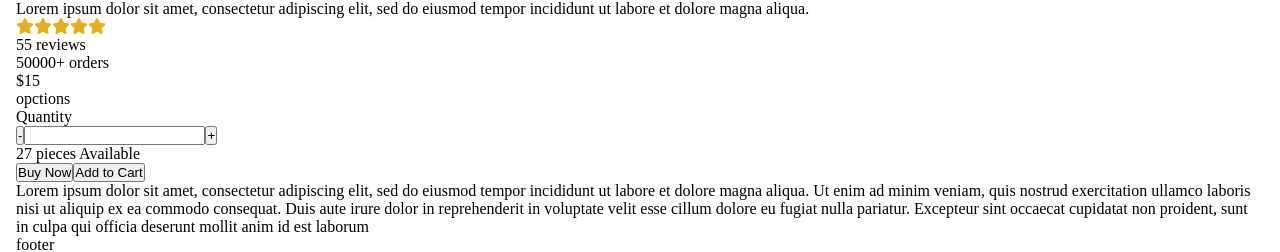
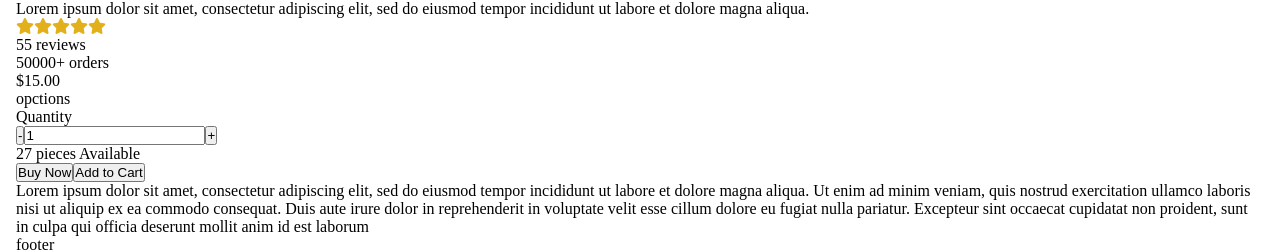
Before and after one commit to gwtpraveen/E-Commerse-site, a React (Vite) app: page /product/1 in a window 1280 px wide. Shown: the part 531-783 px from the top of the page. Built offline with nearby package versions, Linux system fonts and the light colour scheme.

Commit message:
add basic home page and basic search bar

```diff
--- a/src/components/Home.jsx
+++ b/src/components/Home.jsx
@@ -5,7 +5,10 @@ export default function Home() {
     const [data] = useOutletContext();
     return (
         <>
-            <Card object={data[0]}/>
+        {
+            data.map(item => <Card key={item._id} object={item}/>)
+        }
+
         </>
     )
 }
--- a/src/routes/ProductPage.jsx
+++ b/src/routes/ProductPage.jsx
@@ -1,10 +1,41 @@
-import { useParams } from "react-router-dom";
-import { useOutletContext } from "react-router-dom";
+import { useParams, useOutletContext } from "react-router-dom";
+import { useState, useRef } from "react";
 
 export default function ProductPage() {
     const parms = useParams();
     const [data, addToCart] = useOutletContext();
-    const product = data.filter(item => item._id == parms.id)[0]
+    const [quantity, setQuantity] = useState(1);
+    const product = data.filter(item => item._id == parms.id)[0];
+    const quantityValue = useRef();
+
+    const handleBlur = () => {
+        if (quantityValue.current.value > 0) {
+            setQuantity(quantityValue.current.value);
+        } else {
+            setQuantity(1)
+        }
+    }
+
+    const handleQuantityChange = (operate) => {
+        setQuantity(prevQuantity => {
+            let quantity = prevQuantity;
+            if (operate === "-") {
+                if (quantity >= 2) {
+                    quantity--;
+                }
+            } else if (operate === "+") {
+                quantity++;
+            } else {
+                let newQuentity = quantityValue.current.value;
+                quantity = newQuentity;
+            }
+            return quantity;
+        })
+
+
+
+    };
+
     return (
         <>
             <h1>{product.name}</h1>
@@ -25,16 +56,16 @@ export default function ProductPage() {
                         <p>55 reviews</p>
                         <p>{product.totalSold}+ orders</p>
                     </div>
-                    <p>${product.price}</p>
+                    <p>${product.price.toFixed(2)}</p>
                     <div>
                         <p>opctions</p>
                     </div>
                     <p>Quantity</p>
                     <div>
                         <div>
-                            <button>-</button>
-                            <input type="number" name="" id="" min={0} />
-                            <button>+</button>
+                            <button onClick={() => handleQuantityChange("-")}>-</button>
+                            <input type="number" name="" id="" min={0} value={quantity} onChange={() => handleQuantityChange("value")} ref={quantityValue} onBlur={handleBlur}/>
+                            <button onClick={() => handleQuantityChange("+")}>+</button>
                         </div>
                         <p>27 pieces Available</p>
                     </div>
@@ -44,7 +75,7 @@ export default function ProductPage() {
                             id: product._id,
                             price: product.price,
                             name: product.name,
-                            quantity: 1
+                            quantity: quantity
                         })}>Add to Cart</button>
                     </div>
                     <p>{product.discriptionLong}</p>
--- a/src/routes/Root.jsx
+++ b/src/routes/Root.jsx
@@ -11,7 +11,6 @@ export default function Root() {
     const [data, setData] = useState(productsData);
     const addToCart = (product) => {
         setCart(prevCart => {
-            console.log(prevCart)
             let cart = [...prevCart];
             cart.push(product);
             return cart;
@@ -23,10 +22,15 @@ export default function Root() {
             let cart = [...prevCart];
             return cart.filter(item => item.id != id);
         })
-    }
+    };
+
+    const handleSearch = (userSearch) => {
+        console.log(userSearch);
+    };
+
     return (
         <>
-            <Header cart={cart} onRemoveCartItem={removeCartItem}/>
+            <Header cart={cart} onRemoveCartItem={removeCartItem} onSearch={handleSearch}/>
             <main>
                 <div>
                     <Outlet  context={[data, addToCart]}/>
```
